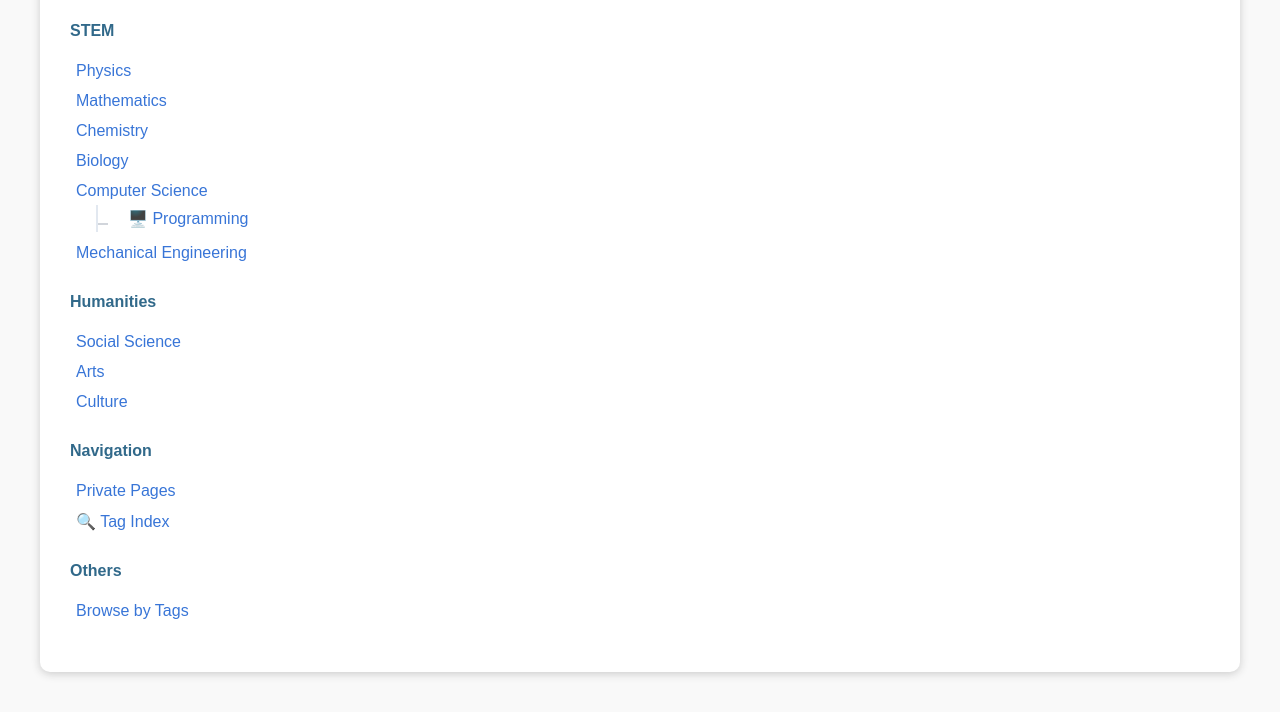
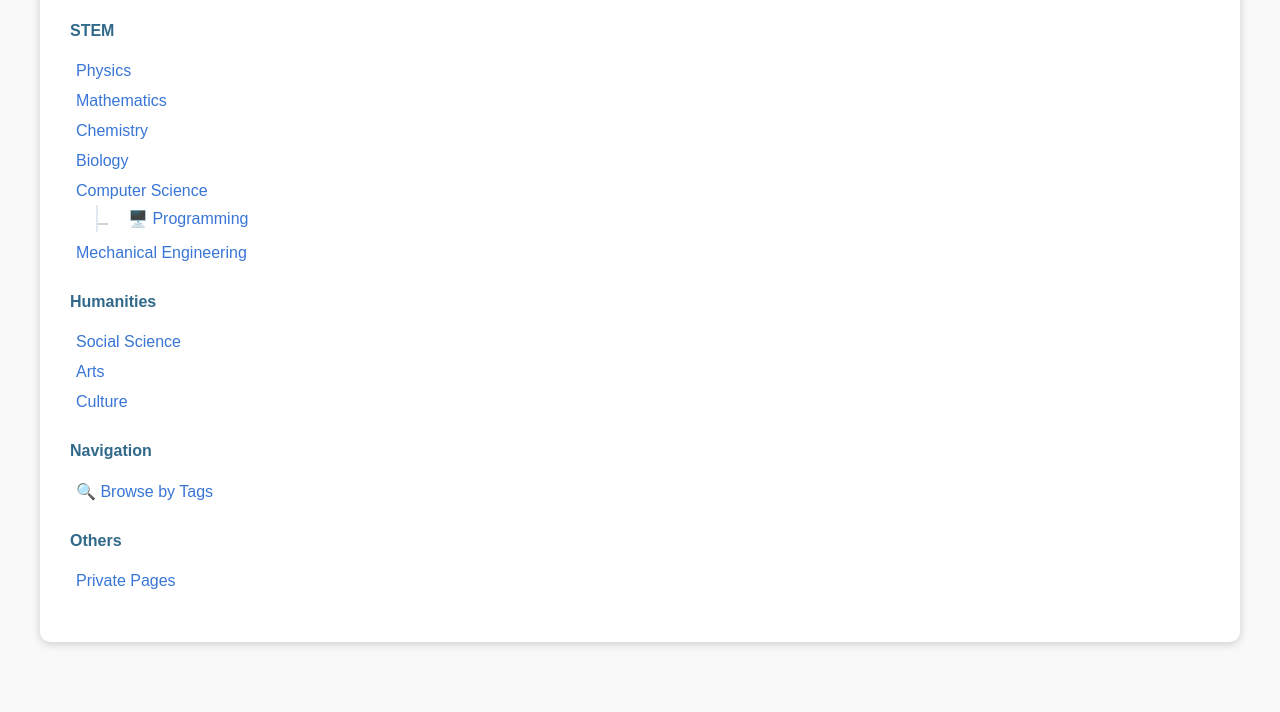
Before and after one commit to ALex-Everett-Liu/roam-sepulture-html, a website: page index.html in a window 1280 px wide. Shown: the part 223-935 px from the top of the page. After the commit the page ends 905 px from the top, so only its background shows below. Drawn offline with Linux system fonts and the light colour scheme.

Commit message:
Update index.html

```diff
--- a/index.html
+++ b/index.html
@@ -108,13 +108,12 @@
 
         <div class="section-title">Navigation</div>
         <ul>
-            <li><a href="private_pages.html">Private Pages</a></li>
-            <li><a href="tags.html">🔍 Tag Index</a></li>
+            <li><a href="tags.html">🔍 Browse by Tags</a></li>
         </ul>
 
         <div class="section-title">Others</div>
         <ul>
-            <li><a href="tags.html">Browse by Tags</a></li>
+            <li><a href="private_pages.html">Private Pages</a></li>
         </ul>
     </div>
     <script src="search.js"></script>
```
